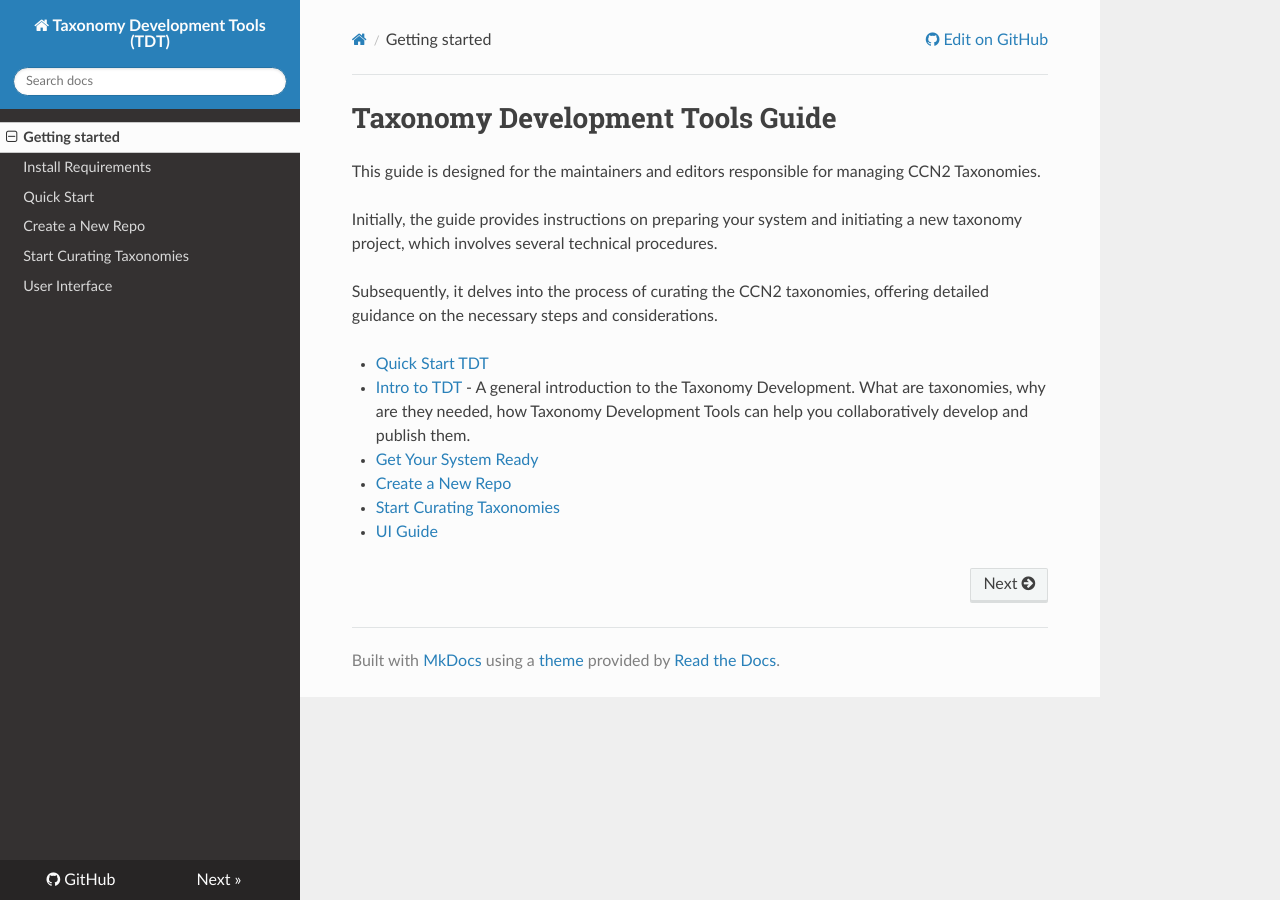
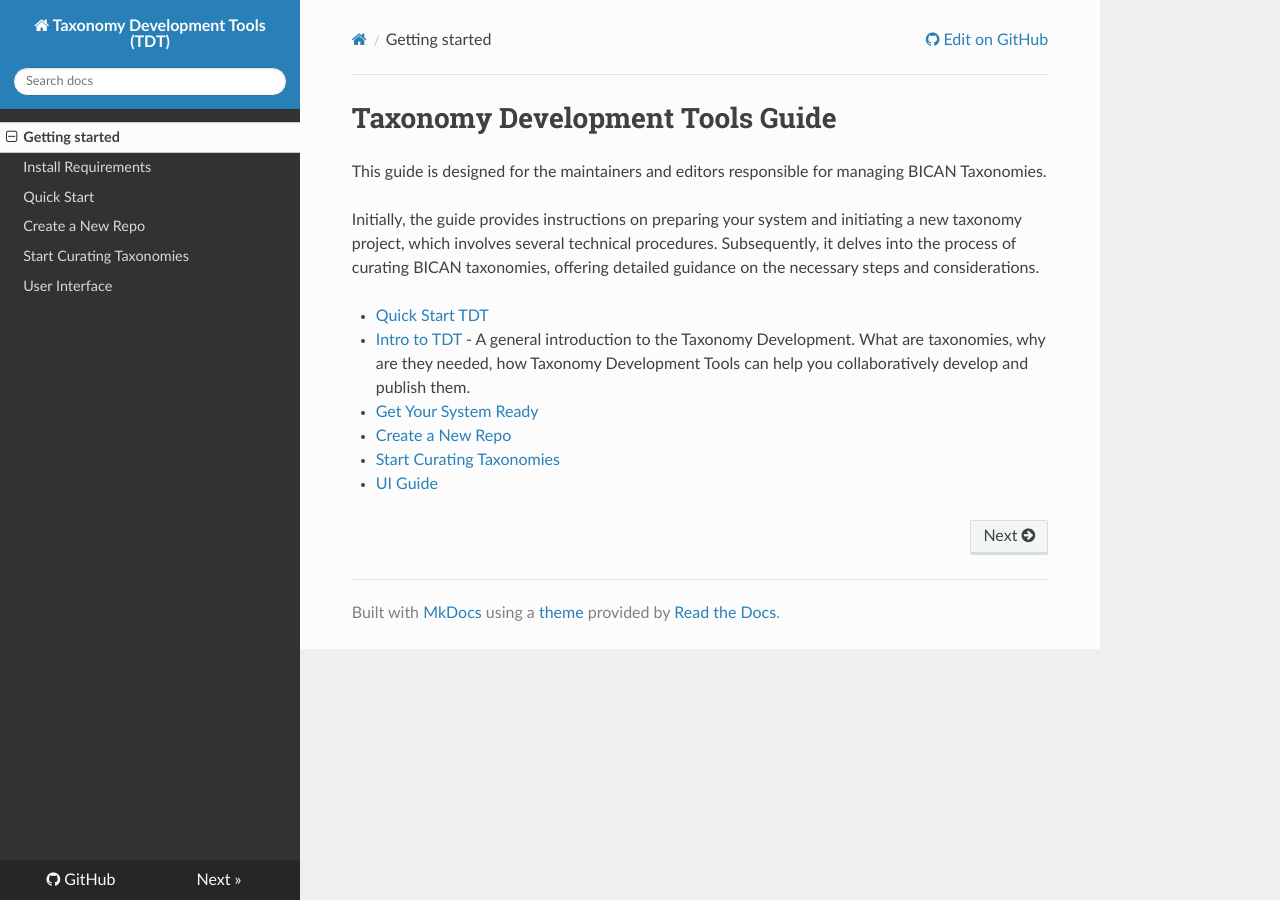
Before and after one commit to brain-bican/taxonomy-development-tools, an MkDocs documentation site: the page built from docs/index.md, in a window 1280 px wide. Built offline with MkDocs 1.6.1, drawn with Linux system fonts in a browser that asks for light colours; nearby versions of some CDN libraries.

Commit message:
Update index.md
Removed mention CCN2

```diff
--- a/docs/index.md
+++ b/docs/index.md
@@ -1,10 +1,9 @@
 # Taxonomy Development Tools Guide
 
-This guide is designed for the maintainers and editors responsible for managing CCN2 Taxonomies.
+This guide is designed for the maintainers and editors responsible for managing BICAN Taxonomies.
 
 Initially, the guide provides instructions on preparing your system and initiating a new taxonomy project, which involves several technical procedures.
-
-Subsequently, it delves into the process of curating the CCN2 taxonomies, offering detailed guidance on the necessary steps and considerations.
+Subsequently, it delves into the process of curating BICAN taxonomies, offering detailed guidance on the necessary steps and considerations.
 
 - [Quick Start TDT](QuickStart.md)
 - [Intro to TDT](Intro_to_TDT.md) - A general introduction to the Taxonomy Development. What are taxonomies, why are they needed, how Taxonomy Development Tools can help you collaboratively develop and publish them.
```
